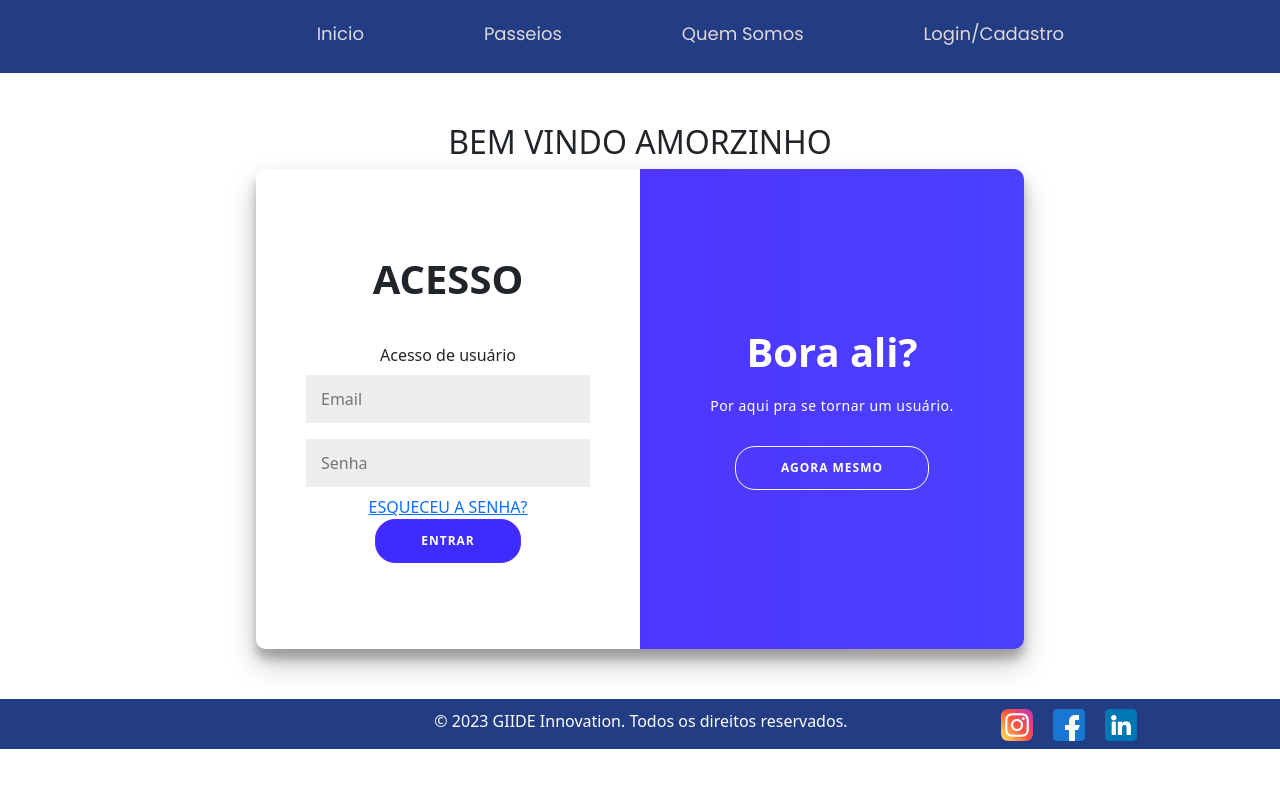
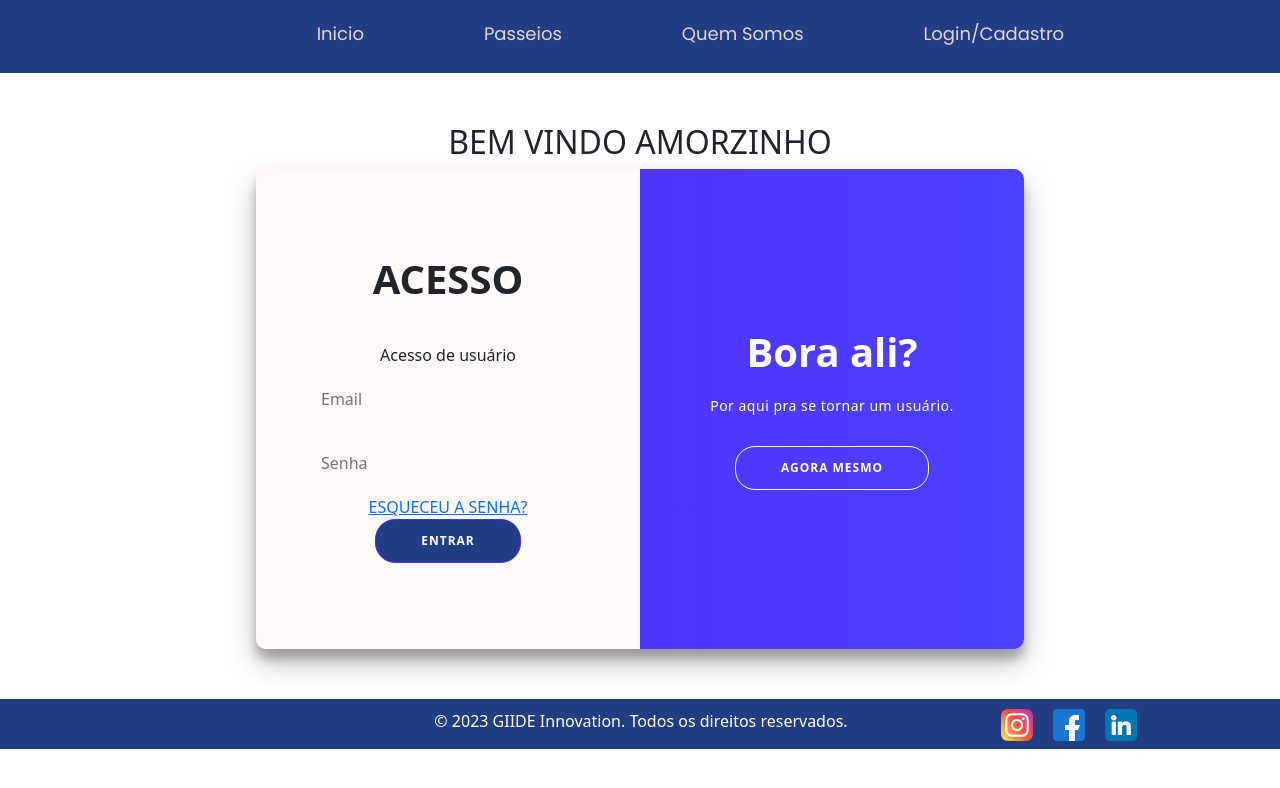
Before and after one commit to 07111992/BoraAli, a React (Create React App) app: page /LoginCadastro in a window 1280 px wide. Shown: the top 788 px of the page. Built offline with nearby package versions, Linux system fonts and the light colour scheme.

Commit message:
inserido completo as cores do site

```diff
--- a/src/components/LoginCadastro/LoginCadastro.css
+++ b/src/components/LoginCadastro/LoginCadastro.css
@@ -29,7 +29,7 @@
 .box-master button {
 	border-radius: 20px;
 	border: 1px solid #552bff;
-	background-color: #3d2bff;
+	background-color:var(--azul);
 	color: #FFFFFF;
 	font-size: 12px;
 	font-weight: bold;
@@ -53,7 +53,7 @@
 }
 
 .box-master form {
-	background-color: #FFFFFF;
+	background-color:var(--branco);
 	display: flex;
 	align-items: center;
 	justify-content: center;
@@ -64,7 +64,7 @@
 }
 
 .box-master input {
-	background-color: #eee;
+	background-color:var(--branco);
 	border: none;
 	padding: 12px 15px;
 	margin: 8px 0;
@@ -72,7 +72,7 @@
 }
 
 .box-master .container {
-	background-color: #fff;
+	background-color: var(--branco);
 	border-radius: 10px;
   	box-shadow: 0 14px 28px rgba(0,0,0,0.25),
 			0 10px 10px rgba(0,0,0,0.22);
@@ -142,8 +142,8 @@
 }
 
 .box-master .overlay {
-	background: #5a41ff;
-	background: -webkit-linear-gradient(to right, #4e2bff, #5a41ff);
+	background: var(--azul);
+	background: var(--azul);
 	background: linear-gradient(to right, #522bff, #4b41ff);
 	background-repeat: no-repeat;
 	background-size: cover;
--- a/src/components/telaInicial/telaInicial.css
+++ b/src/components/telaInicial/telaInicial.css
@@ -206,7 +206,7 @@
     margin-bottom: 50px;
     display: flex;
     /* background-color: rgb(243, 237, 237); */
-    background-color: #daeaf5;
+    background-color: var(--branco);
   }
 
   .historia h1 p{
```
Also changed, not shown: src/colors.css (line endings or trailing spaces).
